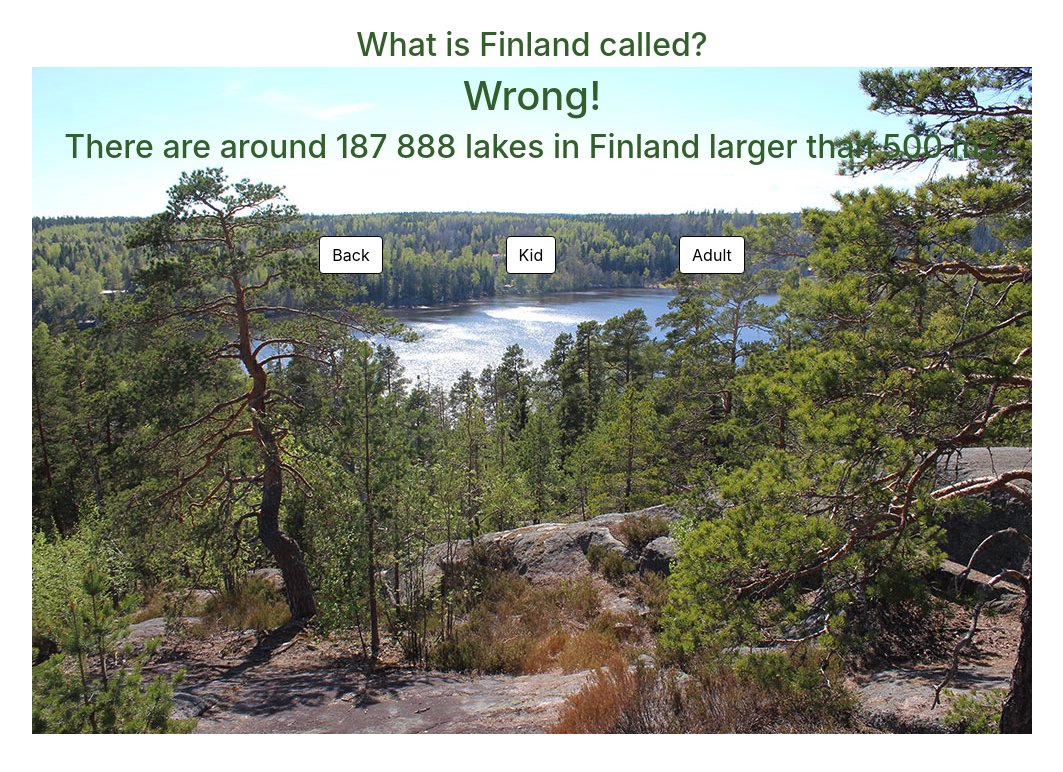
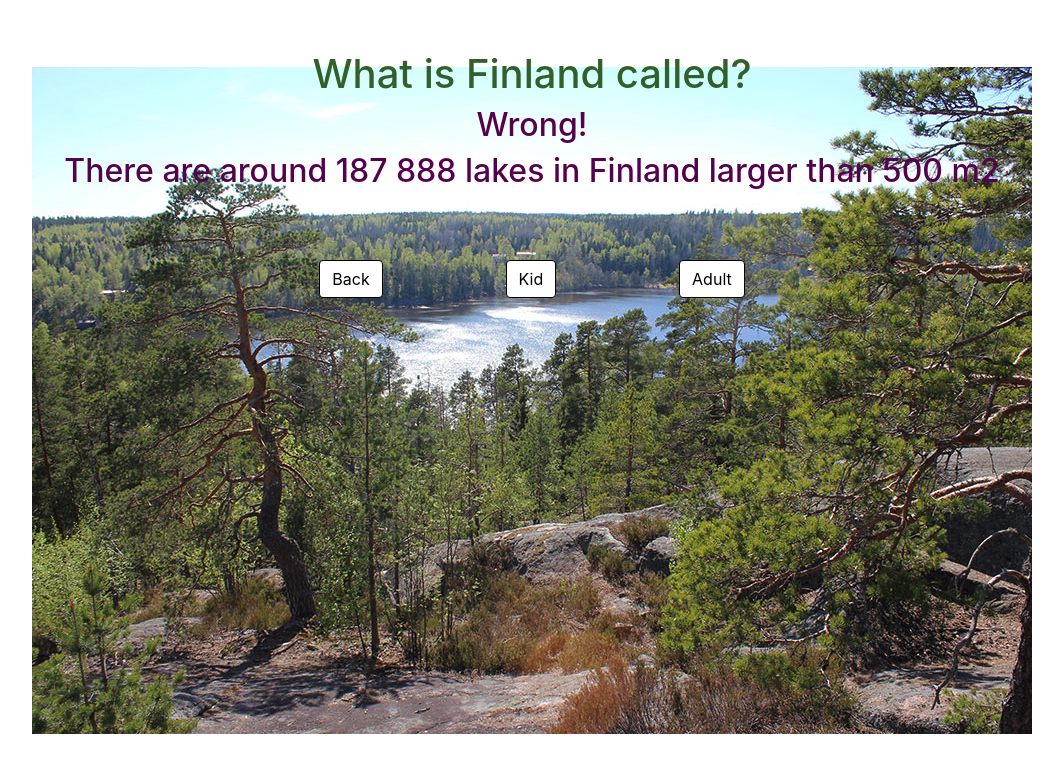
Before and after one commit to ViewFinland/Frontend, a React (Create React App) app: page /quizkid in a window 1280 px wide. Both pictures are taken after a click on the button "The land of million trees.". Shown: the top 772 px of the page, without its empty margins (108-1171 px from the left). Built offline with nearby package versions, Linux system fonts and the light colour scheme; no server answers; what google-maps-react would draw is missing.

Commit message:
added cheatmenu in case we wont make it

```diff
--- a/src/App.css
+++ b/src/App.css
@@ -47,3 +47,16 @@
 .login-buttons {
   margin-top: 15vh;
 }
+
+h1 {
+  padding-top: 3vh;
+  color: #335f2b;
+}
+h2 {
+  color: rgb(85, 2, 78);
+}
+
+.cheat-menu {
+  background: linear-gradient(#480349, #ffb300);
+  color: white;
+}
--- a/src/App.js
+++ b/src/App.js
@@ -5,6 +5,7 @@ import JourneyConfigView from './Components/JourneyConfigView';
 import LandingPage from './Components/LandingPage';
 import NoticeView from './Components/NoticeView';
 import QuizView from './Components/QuizView';
+import CheatMenu from './Components/CheatMenu';
 import NavigationView from './Components/NavigationView';
 import MapView from './Components/MapView/MapView';
 import createBrowserHistory from 'history';
@@ -26,6 +27,7 @@ class App extends React.Component {
             <Switch>
               <Route exact path="/" component={LandingPage}/>
               <Route path="/filtering" component={FilterView}/>
+              <Route path="/cheat" component={CheatMenu}/>
               <Route path="/journeyconfig" component={JourneyConfigView}/>
               <Route path="/navigation" component={NavigationView}/>
               <Route path="/notice" render={(props) => <NoticeView text={props.text} title={props.title}/> }/>
--- /dev/null
+++ b/src/Components/CheatMenu.js
@@ -0,0 +1,33 @@
+import React from 'react';
+import Button from 'react-bootstrap/Button';
+
+const gangnamStyle = {
+    width: '100%',
+    height: '100%'
+};
+
+class LandingPage extends React.Component {
+
+   render() {
+      return (
+         <div className="cheat-menu" style={gangnamStyle}>
+            <div className="title">
+               <h1>CheatMenu</h1>
+               <p>#junction2019</p>
+            </div>
+            <div>
+                <p>Quizzes</p>
+                <Button href="/quizkid"> Quiz 1 </Button>
+                <Button href="/quizadult"> Quiz 2 </Button>
+            </div>
+            <div>
+                <p>Things</p>
+                <Button href="/filtering"> Filter view </Button>
+                <Button href="/map"> Map view </Button>
+                <Button href="/"> Back </Button>
+            </div>
+        </div>
+      )
+   }
+}
+export default LandingPage;
--- a/src/Components/LandingPage.js
+++ b/src/Components/LandingPage.js
@@ -13,7 +13,6 @@ class LandingPage extends React.Component {
                <Button disabled={true}>
                   <p>Login</p>
                </Button>
-               <Button href="/quizkid"> hehehe </Button>
                <Button disabled={true}>
                   <p>Sign up</p>
                </Button>
@@ -23,6 +22,9 @@ class LandingPage extends React.Component {
                   <p>Plan Journey</p>
                </Button>
             </div>
+            <div>
+               <Button href="/cheat"> hehehe </Button>
+            </div>
          </div>
       )
    }
--- a/src/Components/QuizView.js
+++ b/src/Components/QuizView.js
@@ -29,10 +29,10 @@ class QuizView extends React.Component {
 
    getAnswerTitle(wasCorrect){
        if(wasCorrect){
-            return  <h1>Correct!</h1>;
+            return  <h2>Correct!</h2>;
        }
         else{
-            return <h1>Wrong!</h1>;
+            return <h2>Wrong!</h2>;
         }
    }
 
@@ -41,7 +41,7 @@ class QuizView extends React.Component {
        const answeredRight = this.state.answeredCorrectly; // I'm just going to uglify this as much as I can. huehue #cleanestCode
     return (
         <div>
-            <h2>{this.state.question}</h2>
+            <h1>{this.state.question}</h1>
             {!answered? (
                 <div className="quiz-buttons">
                     <Button onClick={() => this.submitAnswer("a")}>{this.state.answerA}</Button>
```
